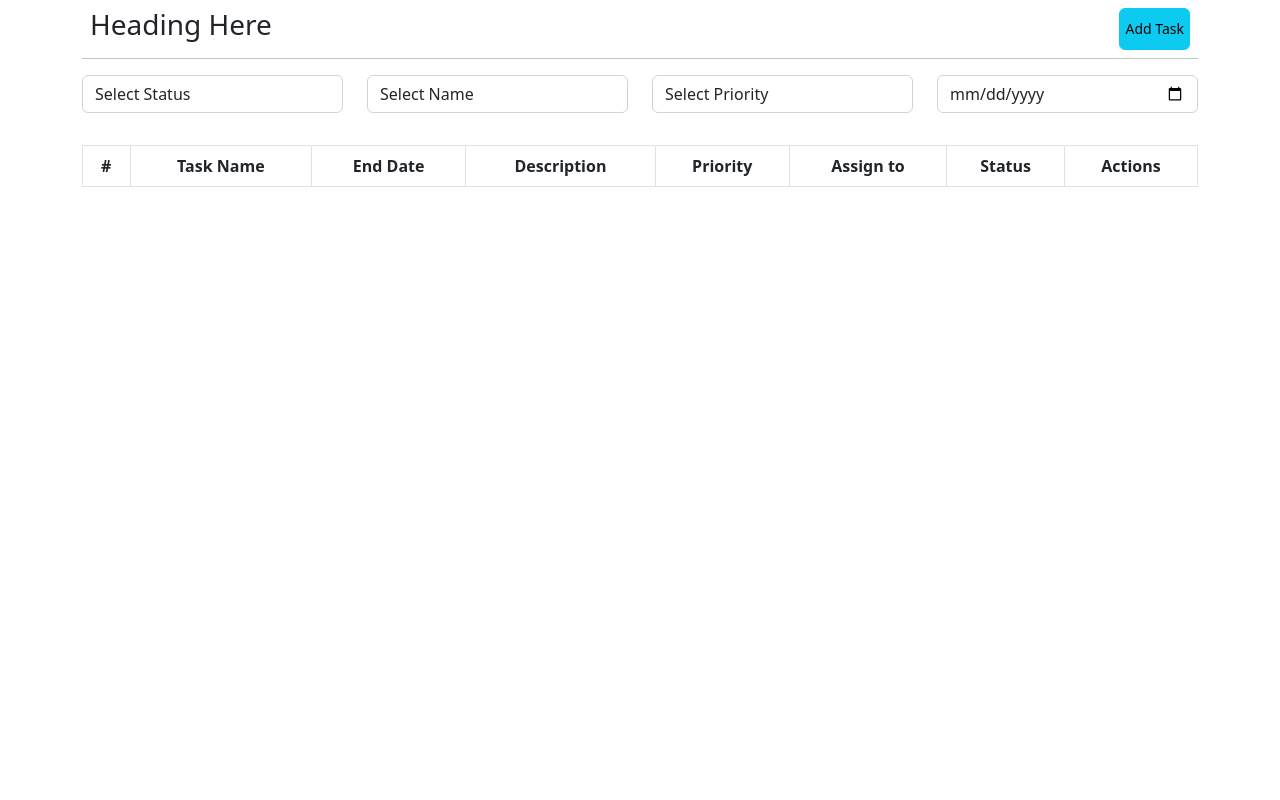
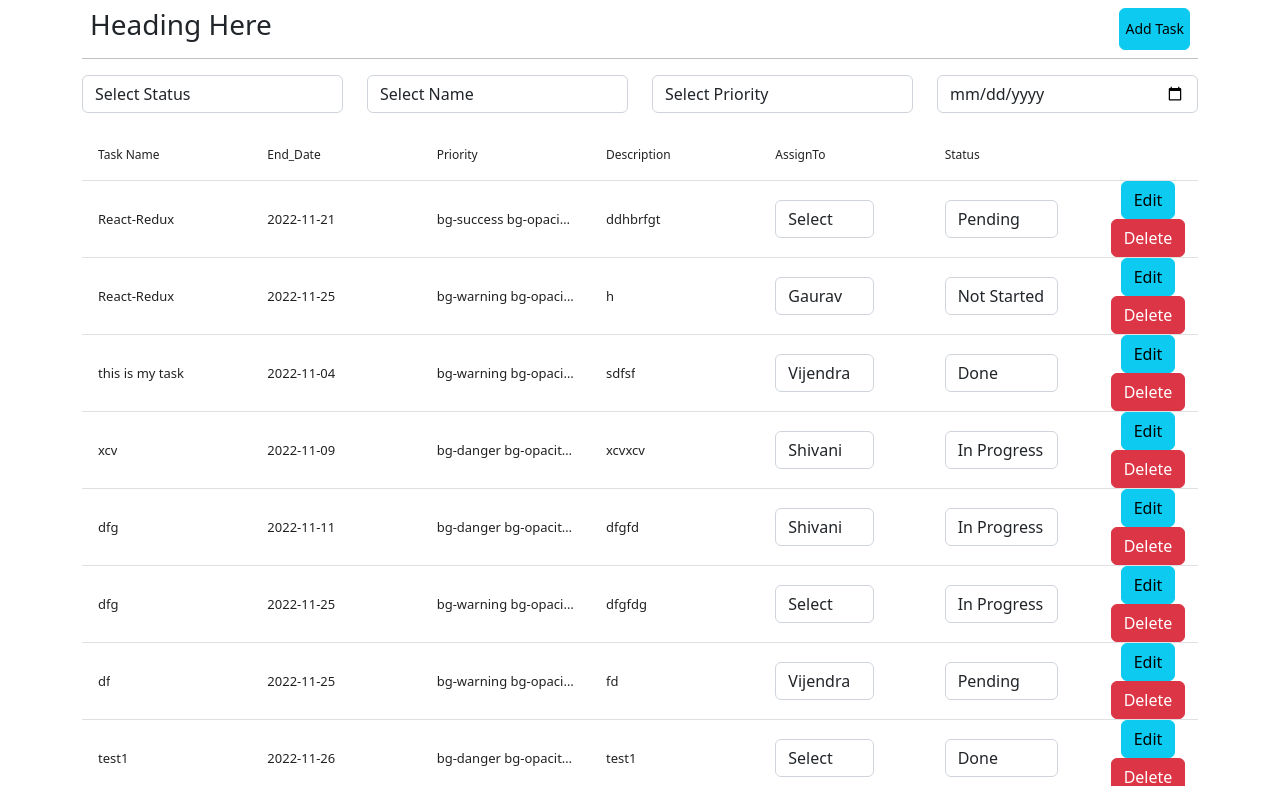
Before and after one commit to rajpatidar07/w2ctask001, a React (Create React App) app in the folder task/: page / in a window 1280 px wide. Built offline with nearby package versions, Linux system fonts and the light colour scheme; data requests are answered from the project's data file.

Commit message:
datatable

```diff
--- a/task/src/component/home.js
+++ b/task/src/component/home.js
@@ -2,43 +2,90 @@ import { addTask } from "../services/api";
 import Collapse from "react-bootstrap/Collapse";
 import Form from "react-bootstrap/Form";
 import React, { useEffect, useState } from "react";
-import Table from "react-bootstrap/Table";
+
 import { deleteTask, getallTask, UpdateUser } from "../services/api";
 import Task from "./tasktable";
-// import DataTable from 'react-data-table-component';
+import DataTable from 'react-data-table-component';
 const Home = () => {
-//   const columns = [
-//     // {
-//     //     name: 'taskname',
-//     //     selector: row => taskname,
-//     //     sortable: true,
-//     // },
-//     {
-//         name: 'end_date',
-//         selector: row => row.end_date,
-//         sortable: true,
-//     },
-//     {
-//       name: 'priority',
-//       selector: row => row.priority,
-//       sortable: true,
-//     },
-//     {
-//       name: 'assignto',
-//       selector: row => row.assignto,
-//       sortable: true,
-//     },
-//     {
-//       name: 'status',
-//       selector: row => row.status,
-//       sortable: true,
-//     },
-//     {
-//       name: 'description',
-//       selector: row => row.description,
-//       sortable: true,
-//     },
-// ];
+  const columns = [
+    {
+        name: 'Task Name',
+        selector: row =>row.taskname,
+        sortable: true,
+    },
+    {
+        name: 'End_Date',
+        selector: row => row.end_date,
+        sortable: true,
+    },
+    {
+      name: 'Priority',
+      selector: row => row.priority  === "High"
+      ? "bg-danger bg-opacity-25"
+      : "" || row.priority === "Medium"
+      ? "bg-warning bg-opacity-25"
+      : "" || row.priority === "Low"
+      ? "bg-success  bg-opacity-25"
+      : "",
+      sortable: true,
+    },
+    {
+      name: 'Description',
+      selector: row => row.description,
+      sortable: true,
+    },
+    {
+      name: 'AssignTo',
+      selector: row => <select
+      className="select form-control"
+      value={row.assignto}
+    >
+      <option value={""}>Select</option>
+      <option value={"Shivani"}>Shivani</option>
+      <option value={"Vijendra"}>Vijendra</option>
+      <option value={"Gaurav"}>Gaurav</option>
+      <option value={"Jyotish"}>Jyotish</option>
+      <option value={"Shubham"}>Shubham</option>
+    </select>,
+      sortable: true,
+    },
+    {
+      name: 'Status',
+      selector: row =>  <select
+      className="select form-control"
+      value={row.status}
+    >
+      <option value={""}>Select</option>
+      <option value={"Pending"}>Pending</option>
+      <option value={"Done"}>Done</option>
+      <option value={"In Progress"}>In Progress</option>
+      <option value={"Not Started"}>Not Started</option>
+      <option value={"Blocked"}>Blocked</option>
+    </select>,
+      sortable: true,
+    },
+    {
+      button: true,
+      cell: () => (
+        <div className="">
+        <button
+              type="button"
+              className="btn btn-info"
+              onClick={editTaskDetails}
+            >
+              Edit
+            </button>
+            <button
+              type="button"
+              className="btn btn-danger"
+              onClick={deleteData}
+            >
+              Delete
+            </button>
+        </div>
+            )
+      },
+];
   const [addtask, setAddTask] = useState([]);
   const onValueChange = (e) => {
     //  console.log(e);
@@ -57,7 +104,6 @@ const Home = () => {
   const [assign, setAssign] = useState();
   const [priority, setPriority] = useState();
   const [datee, setDate] = useState();
-  // const [data,setData]=useState();
 
   const onSelectChange = (e) => {
     setStatus(e.target.value);
@@ -286,19 +332,11 @@ const Home = () => {
               </div>
             </div>
             <div className="table_contant">
-            {}
-            {/* <DataTable
-          title="Movies"
-          columns={columns}
-          data={data}
-          defaultSortFieldID={1}
-          pagination
-          paginationComponent={""}
-          selectableRows
-          selectableRowsComponent={""}
-        /> */}
 
-              <Table className="mt-3" bordered hover>
+           <DataTable
+            columns={columns}
+            data={task}/>
+              {/* <Table className="mt-3" bordered hover>
                 <thead>
                   <tr>
                     <th>#</th>
@@ -315,7 +353,6 @@ const Home = () => {
                   {(task || []).map((data) => {
                     return data.status === status ?
                     (
-
                       <Task
                         id={data.id}
                         edit={() => editTaskDetails(data.id)}
@@ -345,7 +382,7 @@ const Home = () => {
                     ) : null;
                   })}
                 </tbody>
-              </Table>
+              </Table> */}
             </div>
           </div>
         </div>
--- a/task/src/component/tasktable.js
+++ b/task/src/component/tasktable.js
@@ -23,7 +23,7 @@ const Task=(props)=>{
         className="select form-control"
         value=
         name="priority"
-      >
+      >s
         <option value={""}>Select</option>
         <option value={"High"}>High</option>
         <option value={"Medium"}>Medium</option>
```
